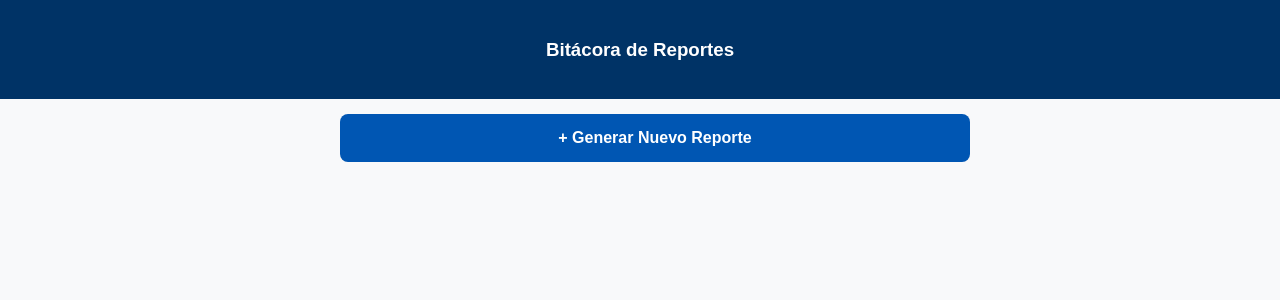
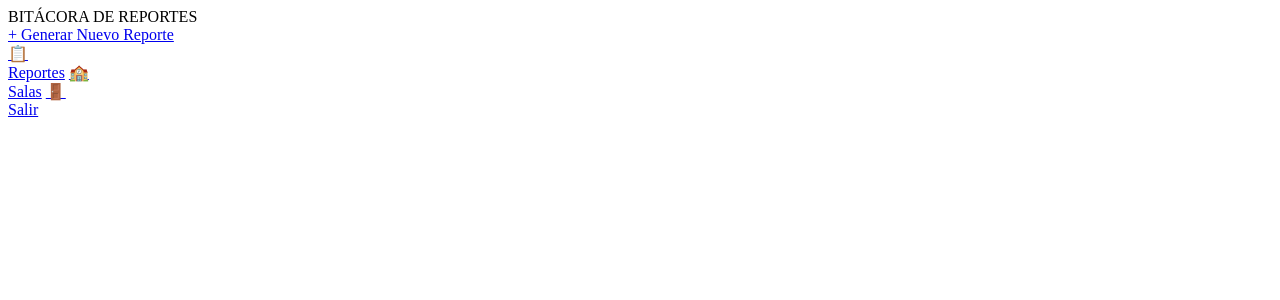
Before and after one commit to JoseRamirez-03/api-inventario-tese, a Flask app: page /panel in a window 1280 px wide. Shown: the top 300 px of the page. Run offline with Flask 3, Linux system fonts and the light colour scheme; the visitor is signed in with stand-in values (Sample User, id 1); data that the repository does not hold is empty.

Commit message:
Update panel.html

```diff
--- a/templates/panel.html
+++ b/templates/panel.html
@@ -3,78 +3,30 @@
 <head>
     <meta charset="UTF-8">
     <meta name="viewport" content="width=device-width, initial-scale=1.0, viewport-fit=cover">
-    <title>Panel | TESE</title>
     <link rel="manifest" href="/static/manifest.json">
-    <meta name="theme-color" content="#003366">
-    <style>
-        body {
-            margin: 0;
-            background-color: #f8f9fa;
-            font-family: sans-serif;
-        }
-        header {
-            background-color: #003366;
-            color: white;
-            padding: 20px;
-            text-align: center;
-            position: sticky;
-            top: 0;
-            z-index: 100;
-        }
-        .container {
-            padding: 15px;
-            max-width: 600px;
-            margin: auto;
-        }
-        .btn-nuevo {
-            display: block;
-            width: 100%;
-            background-color: #0056b3;
-            color: white;
-            padding: 15px;
-            text-align: center;
-            text-decoration: none;
-            border-radius: 8px;
-            font-weight: bold;
-            margin-bottom: 20px;
-        }
-        .reporte-card {
-            background: white;
-            padding: 15px;
-            border-radius: 10px;
-            margin-bottom: 12px;
-            box-shadow: 0 2px 5px rgba(0,0,0,0.05);
-            display: flex;
-            align-items: center;
-            text-decoration: none;
-            color: #333;
-        }
-        .status-dot {
-            width: 12px;
-            height: 12px;
-            border-radius: 50%;
-            margin-right: 15px;
-        }
-        .info h4 { margin: 0; color: #003366; }
-        .info p { margin: 5px 0 0; font-size: 14px; color: #777; }
-    </style>
-</head>
+    <title>Panel TESE</title>
+    </head>
 <body>
-    <header>
-        <h3>Bitácora de Reportes</h3>
-    </header>
-    <div class="container">
-        <a href="/nuevo-reporte" class="btn-nuevo">+ Generar Nuevo Reporte</a>
+    <div class="app-container">
+        <header>BITÁCORA DE REPORTES</header>
+        <div class="content">
+            <a href="/nuevo-reporte" class="btn-primary">+ Generar Nuevo Reporte</a>
+            {% for r in reportes %}
+            <a href="/detalle/{{ r._id }}" class="card">
+                <div class="dot" style="background: {% if r.estatus == 'Pendiente' %}#ff4d4d{% else %}#ffcc00{% endif %};"></div>
+                <div>
+                    <strong>{{ r.sala }} - {{ r.maquina }}</strong><br>
+                    <small style="color: #666;">{{ r.falla[:35] }}...</small>
+                </div>
+            </a>
+            {% endfor %}
+        </div>
 
-        {% for r in reportes %}
-        <a href="/detalle/{{ r._id }}" class="reporte-card">
-            <div class="status-dot" style="background-color: {% if r.estatus == 'Pendiente' %}#dc3545{% else %}#ffc107{% endif %};"></div>
-            <div class="info">
-                <h4>{{ r.sala }} - {{ r.maquina }}</h4>
-                <p>{{ r.falla[:40] }}...</p>
-            </div>
-        </a>
-        {% endfor %}
+        <nav class="nav-bar">
+            <a href="/panel" class="nav-item active">📋<br>Reportes</a>
+            <a href="/estado" class="nav-item">🏫<br>Salas</a>
+            <a href="/salir" class="nav-item">🚪<br>Salir</a>
+        </nav>
     </div>
 </body>
 </html>
```
